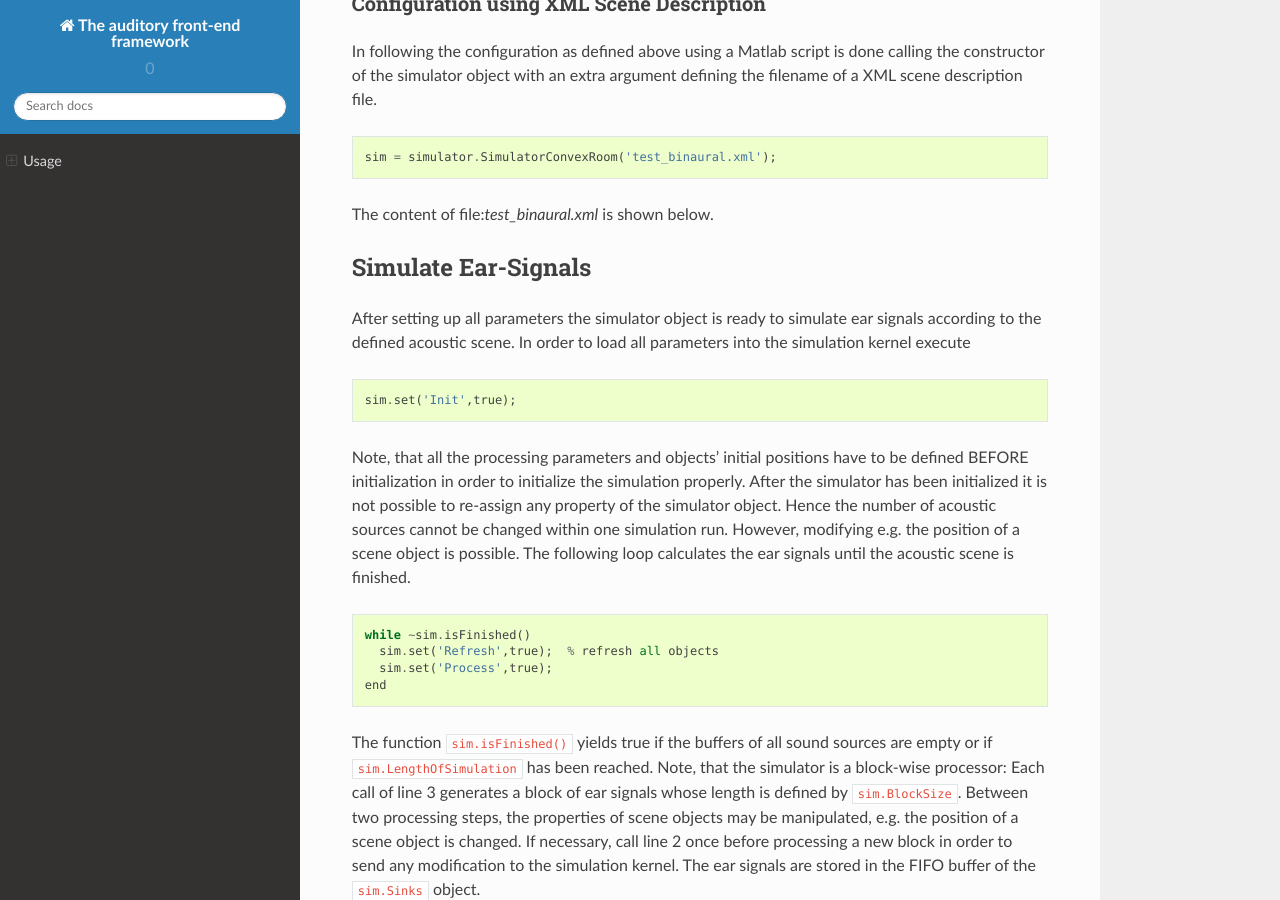
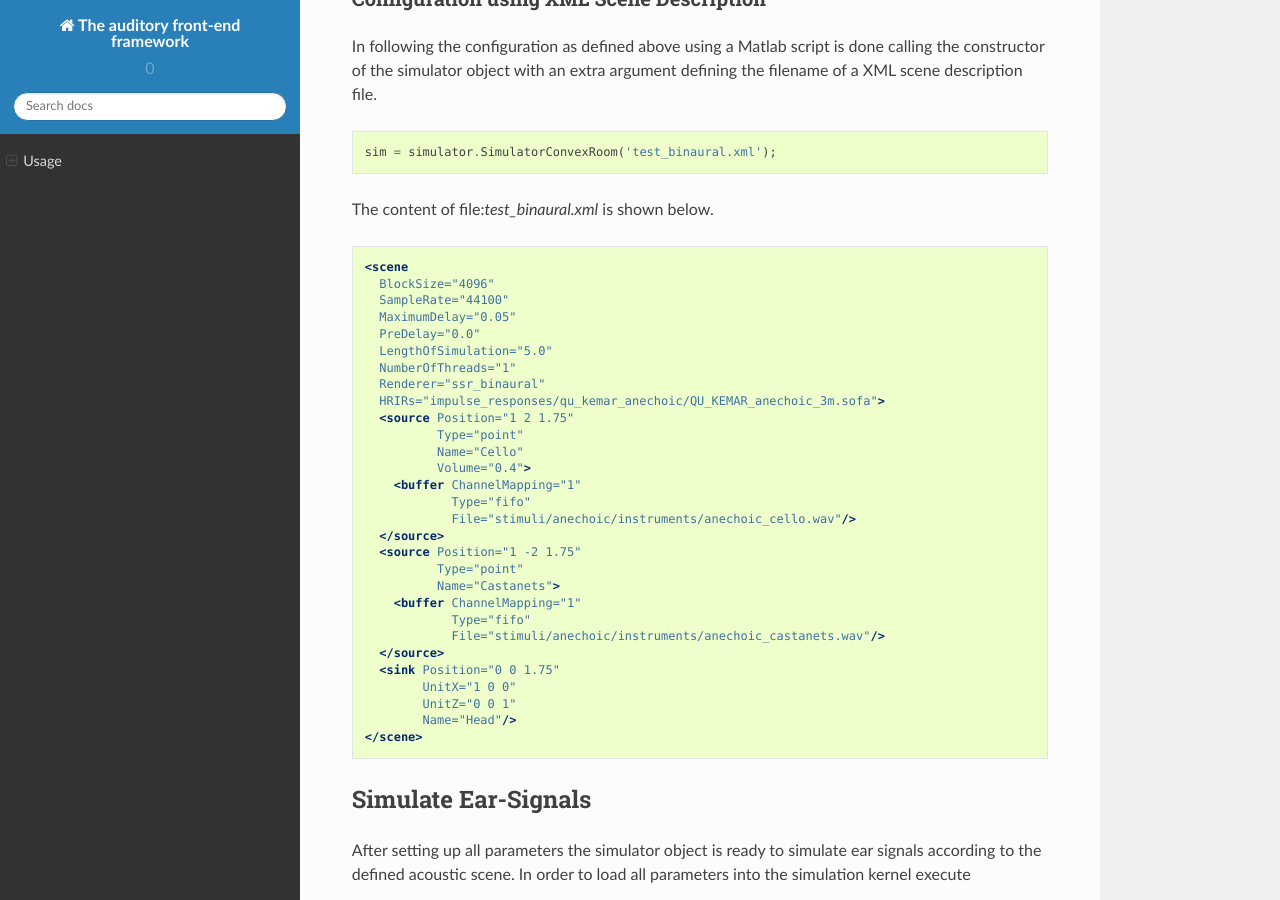
Before and after one commit to TWOEARS/documentation, a Sphinx documentation site: the page built from doc/binsim/usage.txt, in a window 1280 px wide and 900 px high, scrolled down 2905 px. Built offline with Sphinx 7.4.7 and the Read the Docs theme 2.0.0, drawn with Linux system fonts in a browser that asks for light colours; some of the changed text lies outside the part shown.

Commit message:
Update doc structure

```diff
--- a/doc/binsim/usage.txt
+++ b/doc/binsim/usage.txt
@@ -22,7 +22,7 @@
 the large `Two!Ears Database`_. In that case you only have to specify the
 path of the desired files in the database and the `Two!Ears Binaural Simulator`_
 will download them during processing. For further information on that have a
-look at the :doc:`Introduction into the database <../database/index>.
+look at the :doc:`Introduction into the database <../database/index>`.
 
 Configuration using a Matlab script
 ~~~~~~~~~~~~~~~~~~~~~~~~~~~~~~~~~~~
@@ -63,9 +63,9 @@
         ReverberationMaxOrder: 0
 
 For a more detailed description of each parameter refer to the
-`API documentation on the Simulator`_. In order to change various processing
-parameters of the simulator the build-in set/get functionality of Matlab should
-be used, e.g.
+`API documentation on the Two!Ears Binaural Simulator`_. In order to change
+various processing parameters of the simulator the build-in set/get
+functionality of Matlab should be used, e.g.
 
 ::
 
@@ -86,6 +86,7 @@
 the sound sources and the listener.
 
 ::
+
     % acoustic scene
     set(sim, ...
       'Sources', {simulator.source.Point(), simulator.source.Point()}, ...
@@ -165,6 +166,7 @@
 The content of file:`test_binaural.xml` is shown below.
 
 .. code:: xml
+
     <scene
       BlockSize="4096"
       SampleRate="44100"
--- a/doc/conf.py
+++ b/doc/conf.py
@@ -208,6 +208,7 @@
 rst_epilog = """
 .. |twoears| replace:: `twoears <twoears@mailing-list.com>`
 .. _Two!Ears: https://github.com/TWOEARS/twoears
+.. _Two!Ears Auditory Model: https://github.com/TWOEARS/twoears
 .. _Two!Ears Binaural Simulator: https://github.com/TWOEARS/binaural-simulator
 .. _Two!Ears Auditory Front-End: https://github.com/TWOEARS/auditory-front-end
 .. _Two!Ears Blackboard System: https://github.com/TWOEARS/blackboard-system
```
Also changed, not shown: doc/contents.txt (added, +31 -0 lines).
